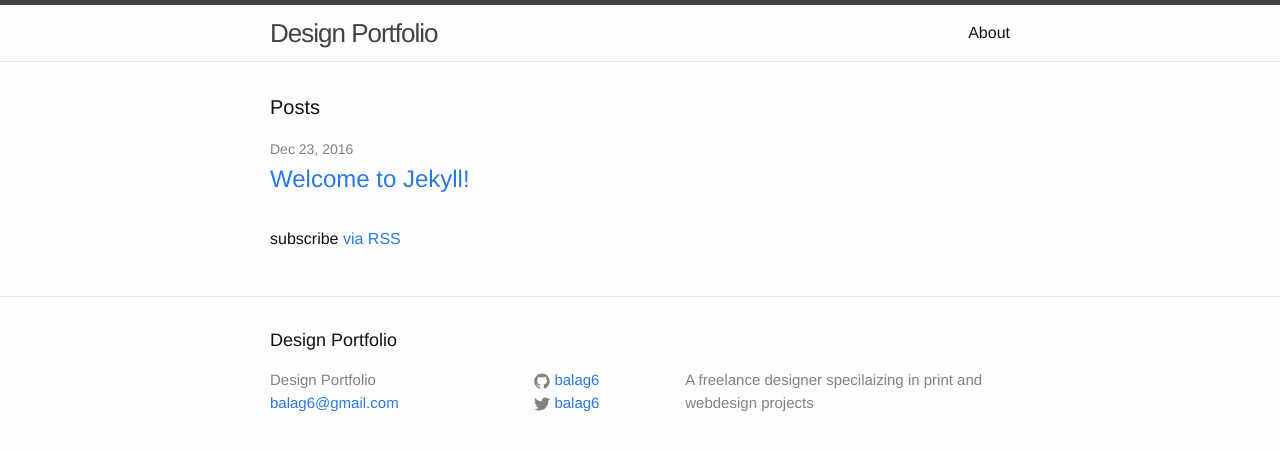
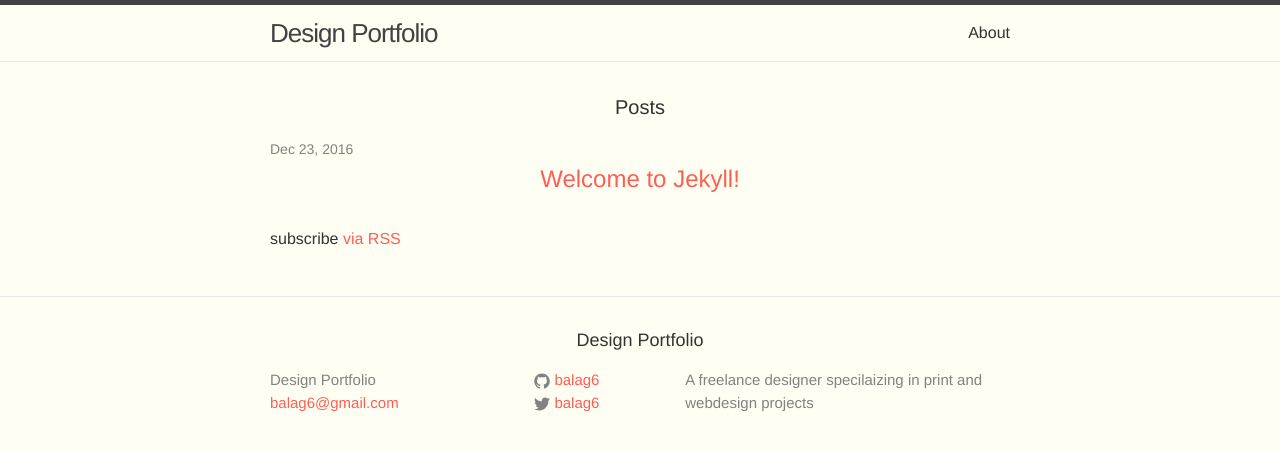
Before and after one commit to balag6/designer-portfolio, a Jekyll site: the page built from index.md, in a window 1280 px wide. Shown: the top 451 px of the page. Built offline with Jekyll 4.4.1, drawn with Linux system fonts in a browser that asks for light colours.

Commit message:
Added varaibles and default stuffs

```diff
--- a/_sass/minima/_base.scss
+++ b/_sass/minima/_base.scss
@@ -83,9 +83,17 @@ li {
  */
 h1, h2, h3, h4, h5, h6 {
   font-weight: $base-font-weight;
+  text-align: center;
 }
 
 
+.mega{
+  font-size:$mega-font-size;
+}
+h1, .h1{font-size: $h1-font-size;}
+h2, .h2{font-size: $h2-font-size;}
+h3, .h3{font-size: $h3-font-size;}
+h4, .h4{font-size: $h4-font-size;}
 
 /**
  * Links
@@ -93,13 +101,14 @@ h1, h2, h3, h4, h5, h6 {
 a {
   color: $brand-color;
   text-decoration: none;
+  transition: 0.3s;
 
   &:visited {
     color: darken($brand-color, 15%);
   }
 
   &:hover {
-    color: $text-color;
+    color: $blue-color;
     text-decoration: underline;
   }
 }
--- a/assets/main.scss
+++ b/assets/main.scss
@@ -4,17 +4,28 @@
 @charset "utf-8";
 
 // Our variables
-$base-font-family: "Helvetica Neue", Helvetica, Arial, sans-serif;
+$base-font-family: "Avenir Next", Helvetica Neue, Helvetica, Arial, sans-serif;
 $base-font-size:   16px;
-$base-font-weight: 400;
+$base-font-weight: 500;
 $small-font-size:  $base-font-size * 0.875;
 $base-line-height: 1.5;
 
+$mega-font-size: 100px;
+$h1-font-size: 70px;
+$h2-font-size: 40px;
+$h3-font-size: 30px;
+$h4-font-size: 20px;
+
 $spacing-unit:     30px;
 
-$text-color:       #111;
-$background-color: #fdfdfd;
-$brand-color:      #2a7ae2;
+$text-color:       #333;
+$background-color: #fefef3;
+$brand-color:      #fe5f55;
+
+$blue-color: #92b5bd;
+$yellow-color: #ede24e;
+$red-color: #df6d59;
+$purple-color: #6b2339;
 
 $grey-color:       #828282;
 $grey-color-light: lighten($grey-color, 40%);
```
Also changed, not shown: 3 other files.
